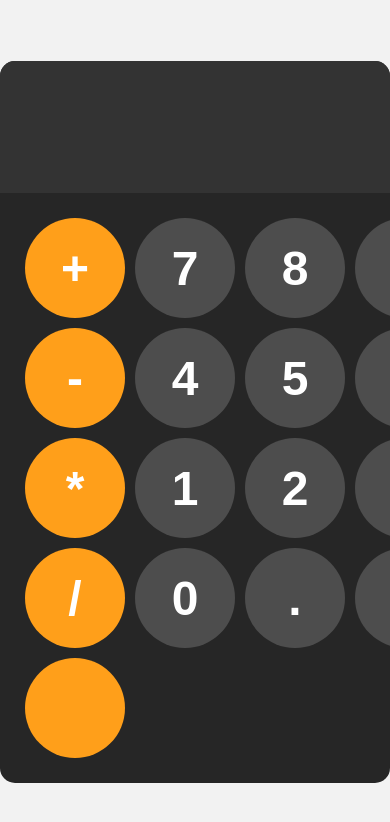
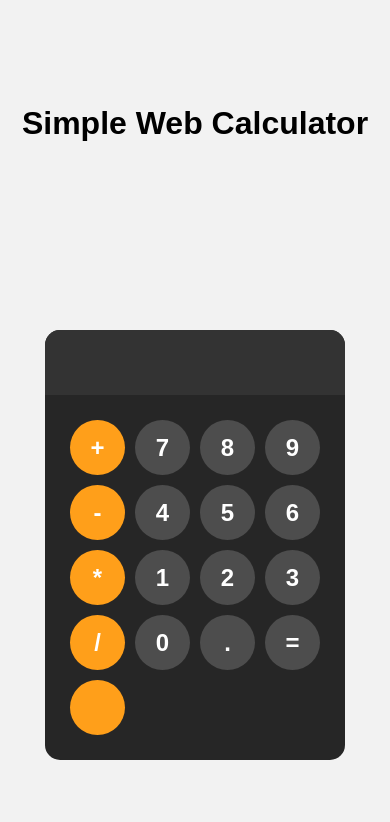
Before and after one commit to jeanj14/calculatorProject_-bro_code_tutorial-, a plain HTML site: page index.html in a window 390 px wide. Drawn offline with Linux system fonts and the light colour scheme.

Commit message:
commiting changes to css and html file

```diff
--- a/index.html
+++ b/index.html
@@ -17,7 +17,10 @@
         <!--[if lt IE 7]>
             <p class="browsehappy">You are using an <strong>outdated</strong> browser. Please <a href="#">upgrade your browser</a> to improve your experience.</p>
         <![endif]-->
-        <div id="calculator">
+        <header>
+            <h1 id="title">Simple Web Calculator</h1>
+        </header>
+        <main id="calculator">
             <input id="display" readonly>
             <div id="keys">
                 <button onclick="appendToDisplay('+')" class="operator-btn">+</button>
@@ -37,10 +40,11 @@
                 <button onclick="appendToDisplay('.')">.</button>
                 <button onclick="calculate()">=</button>
                 <button onclick="clearDisplay()" class="operator-btn"></button>
+            </div>
+        </main>
+        <footer>
 
-            </div>
-
-        </div>
+        </footer>
 
         <script src="index.js" async defer></script>
     </body>
--- a/style.css
+++ b/style.css
@@ -1,23 +1,35 @@
 body{
     margin: 0;
     display: flex;
-    justify-content: center;
-    align-items: center;
+    flex-direction: column;
     height: 100vh;
     background-color: hsl(0, 0%, 95%);
 }
 
+header{
+    width: 100%;
+    margin: auto;
+}
+
+#title{
+    font-family: Arial, sans-serif;
+    text-align: center;
+    font-size: 2rem;
+}
+
 #calculator{
+    position: relative;
     font-family: Arial, sans-serif;
     background-color: hsl(0, 0%, 15%);
     border-radius: 15px;
-    max-width: 500px;
+    margin: auto;
+    max-width: min-content;
     overflow: hidden;
 }
 
 #display{
     width: 100%;
-    padding: 20px;
+    padding: 10px;
     font-size: 5rem;
     text-align: left;
     border: none;
@@ -35,8 +47,8 @@ body{
 
 
 button{
-    width: 100px;
-    height: 100px;
+    width: 90px;
+    height: 90px;
     border-radius: 50px;
     border: none;
     background-color: hsl(0, 0%, 30%);
@@ -44,6 +56,28 @@ button{
     font-size: 3rem;
     font-weight: bold;
     cursor: pointer;
+
+}
+
+@media only screen and (max-width: 412px){
+    body {
+
+    }
+
+    header{
+        width: auto;
+    }
+
+    button {
+        width: 55px;
+        height: 55px;
+        font-size: 1.5rem;
+    }
+
+    #display{
+        font-size: 2.5rem;
+    }
+
 
 }
 
```
